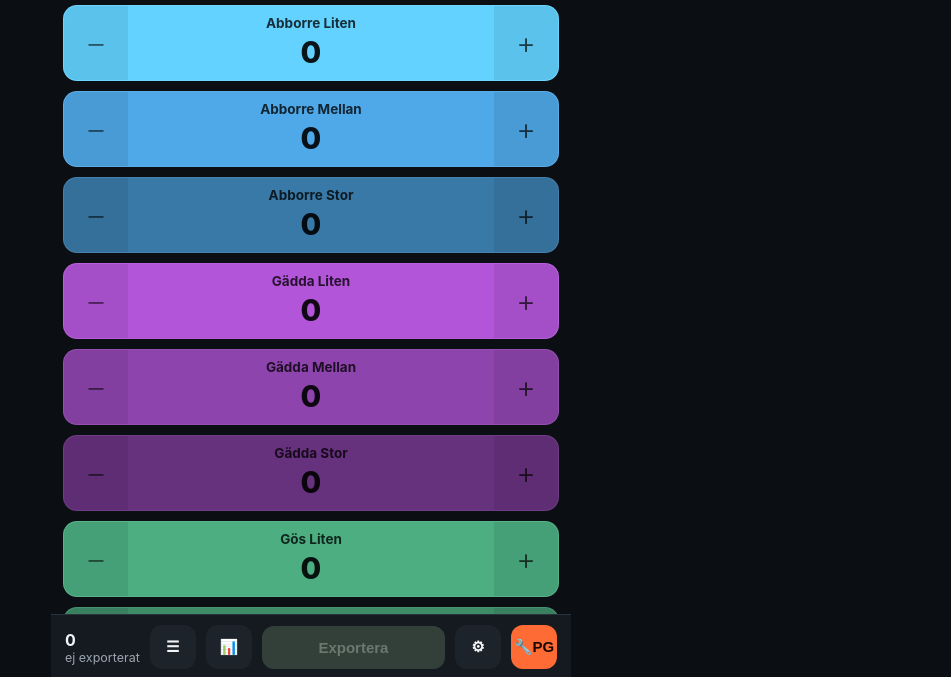
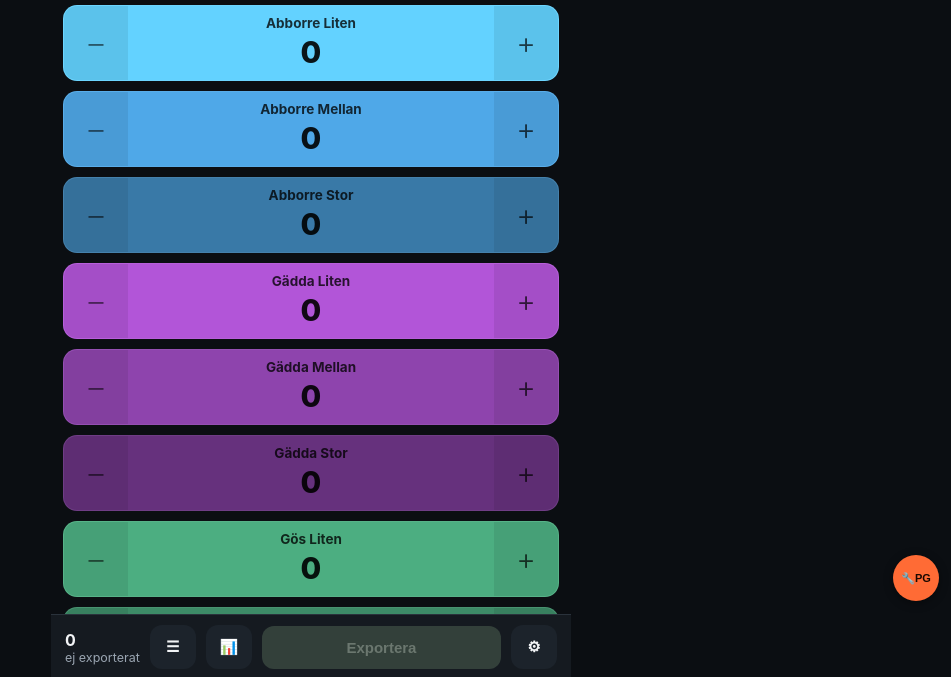
Before and after one commit to kensod123/fiskelog, a plain HTML site: page index.html in a window 1280 px wide. Shown: the part 121-798 px from the top of the page, without its empty margins (329-1280 px from the left). Drawn offline with Linux system fonts and the light colour scheme; no server answers.

Commit message:
Add files via upload

```diff
--- a/index.html
+++ b/index.html
@@ -211,13 +211,17 @@
   <button class="btn btn-settings" id="btnStats">📊</button>
   <button class="btn btn-export" id="btnExport">Exportera</button>
   <button class="btn btn-settings" id="btnSettings">⚙</button>
-  <!-- TEMPORARY DEBUG (2026-08-29): isolates the raw Postgres fetch from
-       everything else (Sheet export, Promise.allSettled timing, the
-       showPgDebug banner's own rendering) — see fiske-clicker.html's
-       runPgIsolationTest() for what this actually does. REMOVE once the
-       dual-write root cause is confirmed fixed. -->
-  <button class="btn btn-settings" id="btnPgTest" style="background:#ff6b35;color:#1a0800;font-weight:700;">🔧PG</button>
 </footer>
+
+<!-- TEMPORARY DEBUG (2026-08-29): isolates the raw Postgres fetch from
+     everything else (Sheet export, Promise.allSettled timing, the
+     showPgDebug banner's own rendering) — see fiske-clicker.html's
+     runPgIsolationTest() for what this actually does. Deliberately a
+     free-floating fixed button, NOT inside <footer>'s flex row — that row
+     has no spare width for a 6th button and no overflow/scroll handling,
+     so it silently pushed off-screen and was untappable there.
+     REMOVE once the dual-write root cause is confirmed fixed. -->
+<button id="btnPgTest" style="position:fixed;right:12px;bottom:calc(78px + env(safe-area-inset-bottom));z-index:60;width:46px;height:46px;border-radius:50%;border:none;background:#ff6b35;color:#1a0800;font-weight:700;font-size:11px;box-shadow:0 2px 10px rgba(0,0,0,0.4);">🔧PG</button>
 
 <script>
 // ---------- Data ----------
```
